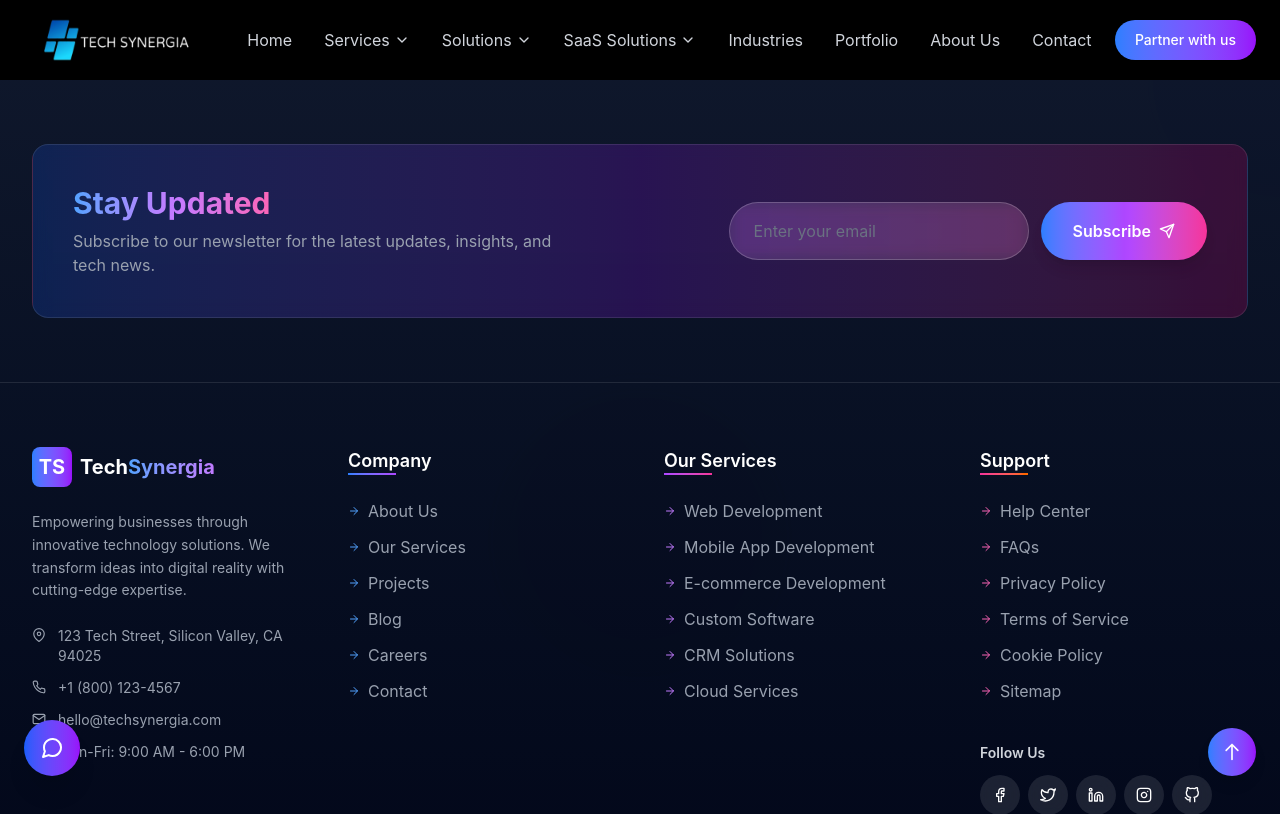
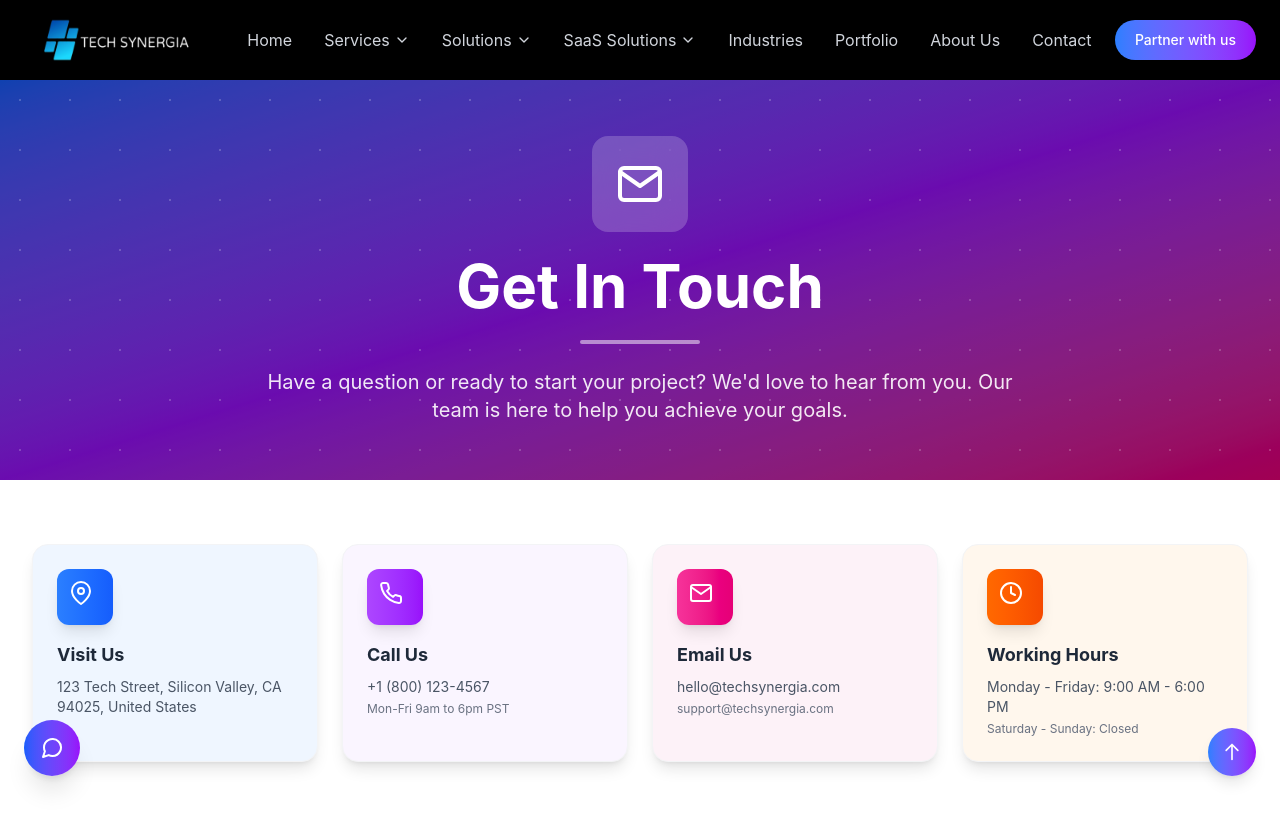
Before and after one commit to rajat804/tech-synergia, a React (Vite) app: page /contact in a window 1280 px wide. Shown: the top 814 px of the page. Built offline with nearby package versions, Linux system fonts and the light colour scheme.

Commit message:
app routes update

```diff
--- a/src/routes/AppRoutes.jsx
+++ b/src/routes/AppRoutes.jsx
@@ -26,6 +26,9 @@ import LeadManagement from "../pages/solution/LeadManagement";
 import OperationsManagement from "../pages/solution/OperationsManagement";
 import KioskSoftware from "../pages/solution/KioskSoftware";
 import PaymentSoftware from "../pages/solution/PaymentSoftware";
+import Industries from "../pages/Industries";
+import Portfolio from "../pages/Portfolio";
+import Contact from "../pages/Contact";
 
 const AppRoutes = () => {
   return (
@@ -79,6 +82,9 @@ const AppRoutes = () => {
         <Route path="/operation-management" element={<OperationsManagement />} />
         <Route path="/kiosk-software" element={<KioskSoftware />} />
         <Route path="/payment-software" element={<PaymentSoftware />} />
+        <Route path="/industries" element={<Industries />} />
+        <Route path="/portfolio" element={<Portfolio />} />
+        <Route path="/contact" element={<Contact />} />
 
       </Routes>
 
```
